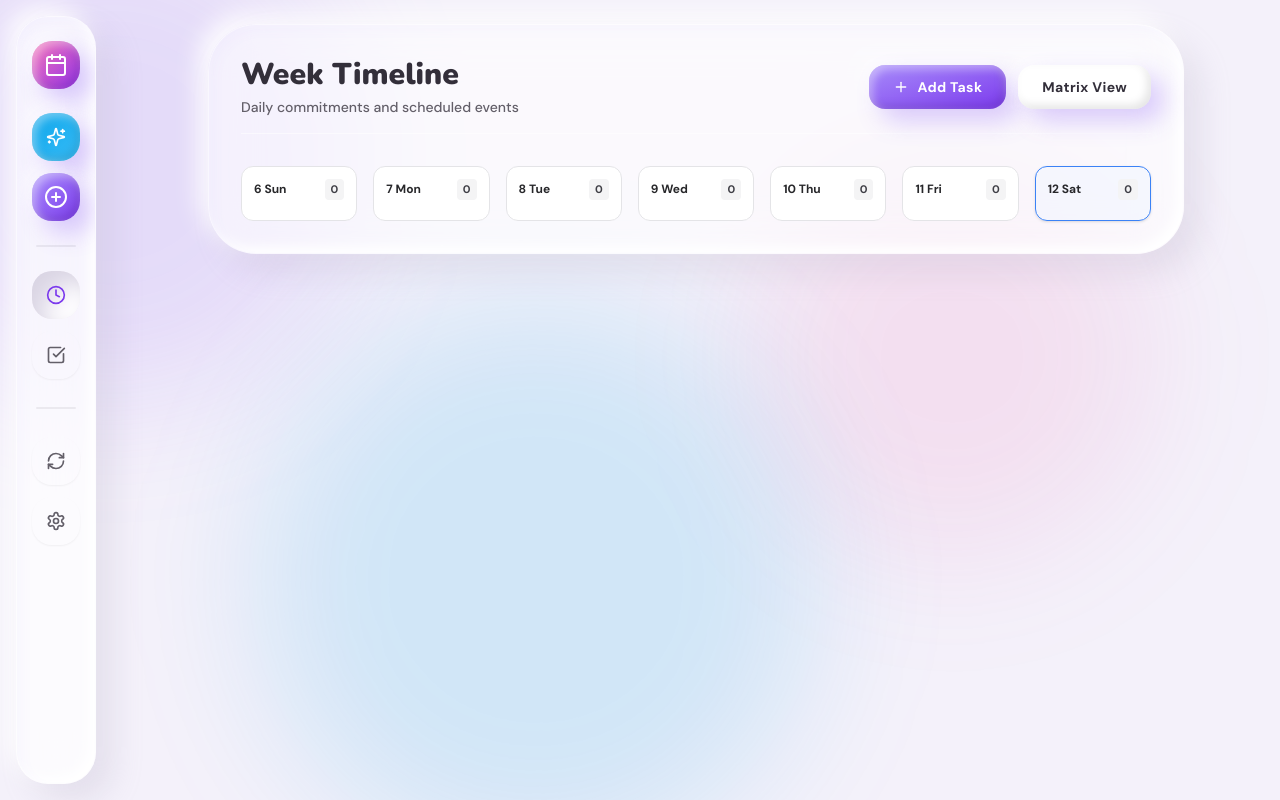
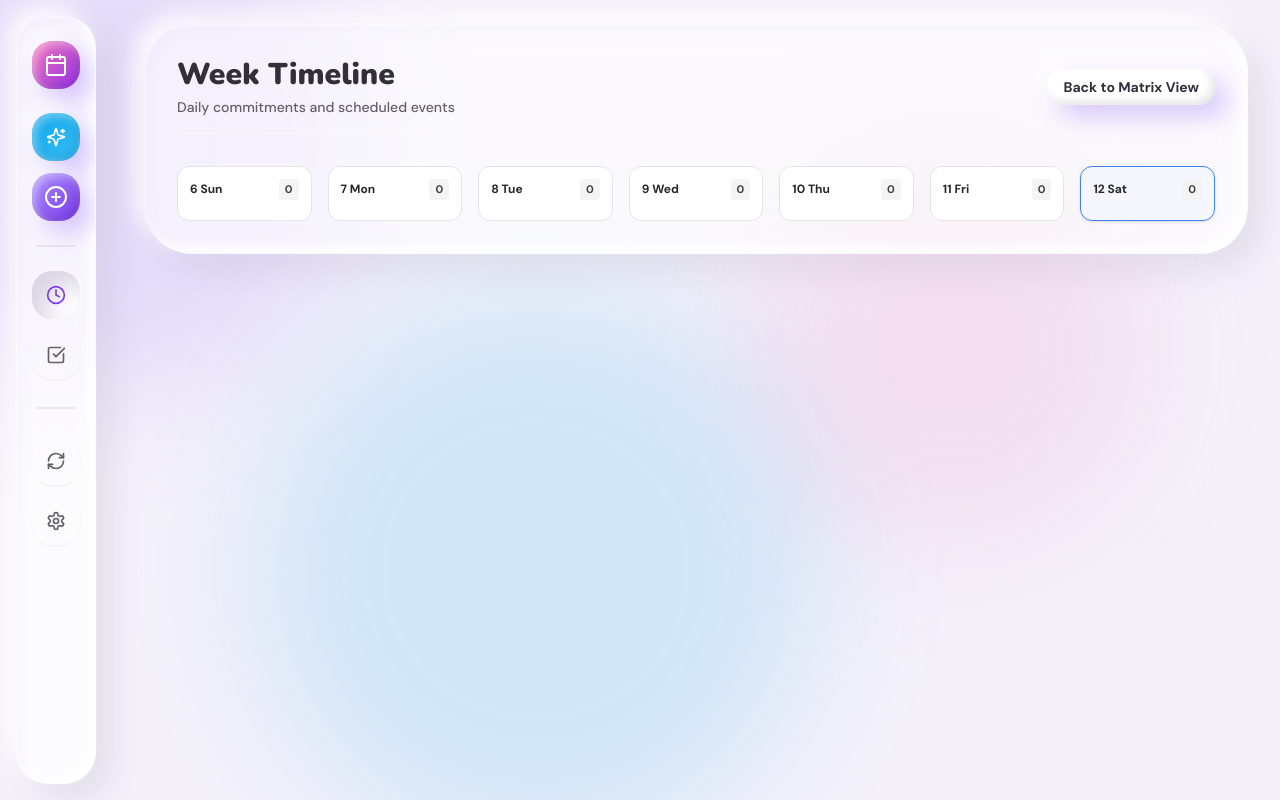
Before and after one commit to imdeepthakkar/personal-calander, a Next.js app: page /personal-calendar/ in a window 1280 px wide. Both pictures are taken after a click on the button 56 px from the left and 295 px from the top of the page. Built offline with nearby package versions, Linux system fonts and the light colour scheme.

Commit message:
fix(page): surgically remove corrupted Week view and restore original code

```diff
--- a/src/app/page.tsx
+++ b/src/app/page.tsx
@@ -339,7 +339,7 @@ export default function CalendarHome() {
 
         {/* View 2: Week Dual-Timeline View */}
         {currentView === 'week' && (
-          <div className="p-6 max-w-5xl mx-auto w-full relative z-10">
+          <div className="p-6 max-w-6xl mx-auto w-full relative z-10">
             <div className="bg-white/60 backdrop-blur-xl shadow-clayCard border border-white/40 rounded-[48px] p-8">
               <div className="flex items-center justify-between mb-8 pb-4 border-b border-white/50">
                 <div>
@@ -353,20 +353,12 @@ export default function CalendarHome() {
                     Daily commitments and scheduled events
                   </p>
                 </div>
-                <div className="flex gap-3">
-                  <button
-                    onClick={() => setIsNewTaskModalOpen(true)}
-                    className="px-6 py-3 rounded-2xl bg-gradient-to-br from-[#A78BFA] to-clay-accent shadow-clayButton hover:shadow-clayButtonHover hover:-translate-y-1 active:scale-95 text-sm font-black text-white transition-all flex items-center gap-2 tracking-wide"
-                  >
-                    <Plus className="w-4 h-4" /> Add Task
-                  </button>
-                  <button
-                    onClick={() => setCurrentView('matrix')}
-                    className="px-6 py-3 rounded-2xl bg-white shadow-clayButton hover:shadow-clayButtonHover hover:-translate-y-1 active:scale-95 active:shadow-clayPressed text-sm font-black text-clay-foreground transition-all tracking-wide"
-                  >
-                    Matrix View
-                  </button>
-                </div>
+                <button
+                  onClick={() => setCurrentView('matrix')}
+                  className="px-4 py-2 rounded-2xl bg-white shadow-clayButton hover:shadow-clayButtonHover hover:-translate-y-1 active:scale-95 active:shadow-clayPressed text-sm font-bold text-clay-foreground transition-all"
+                >
+                  Back to Matrix View
+                </button>
               </div>
 
               <div className="grid grid-cols-1 md:grid-cols-7 gap-4">
@@ -420,7 +412,7 @@ export default function CalendarHome() {
           </div>
         )}
 
-        {/* View 3: All Tasks & To-Do Board */}
+                {/* View 3: All Tasks & To-Do Board */}
         {currentView === 'todos' && (
           <div className="p-6 max-w-5xl mx-auto w-full relative z-10">
             <div className="bg-white/60 backdrop-blur-xl shadow-clayCard border border-white/40 rounded-[48px] p-8">
```
